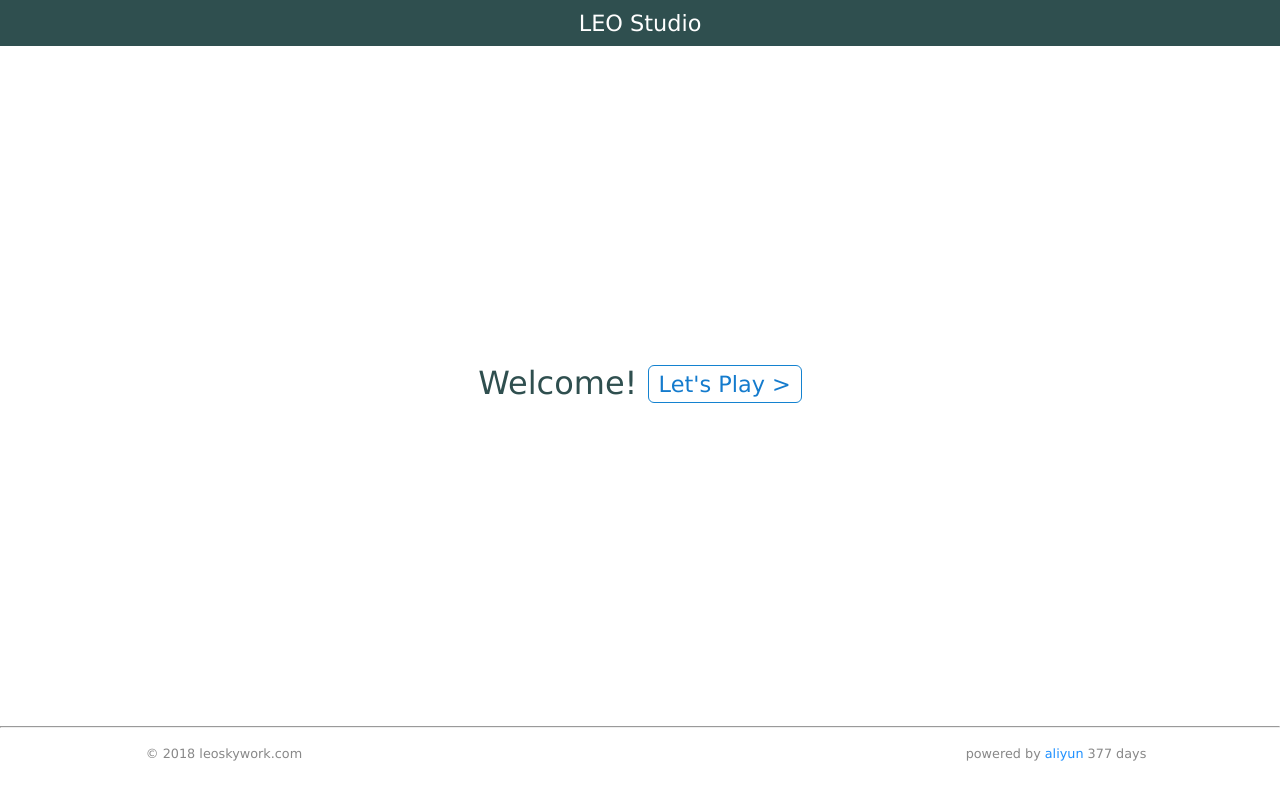
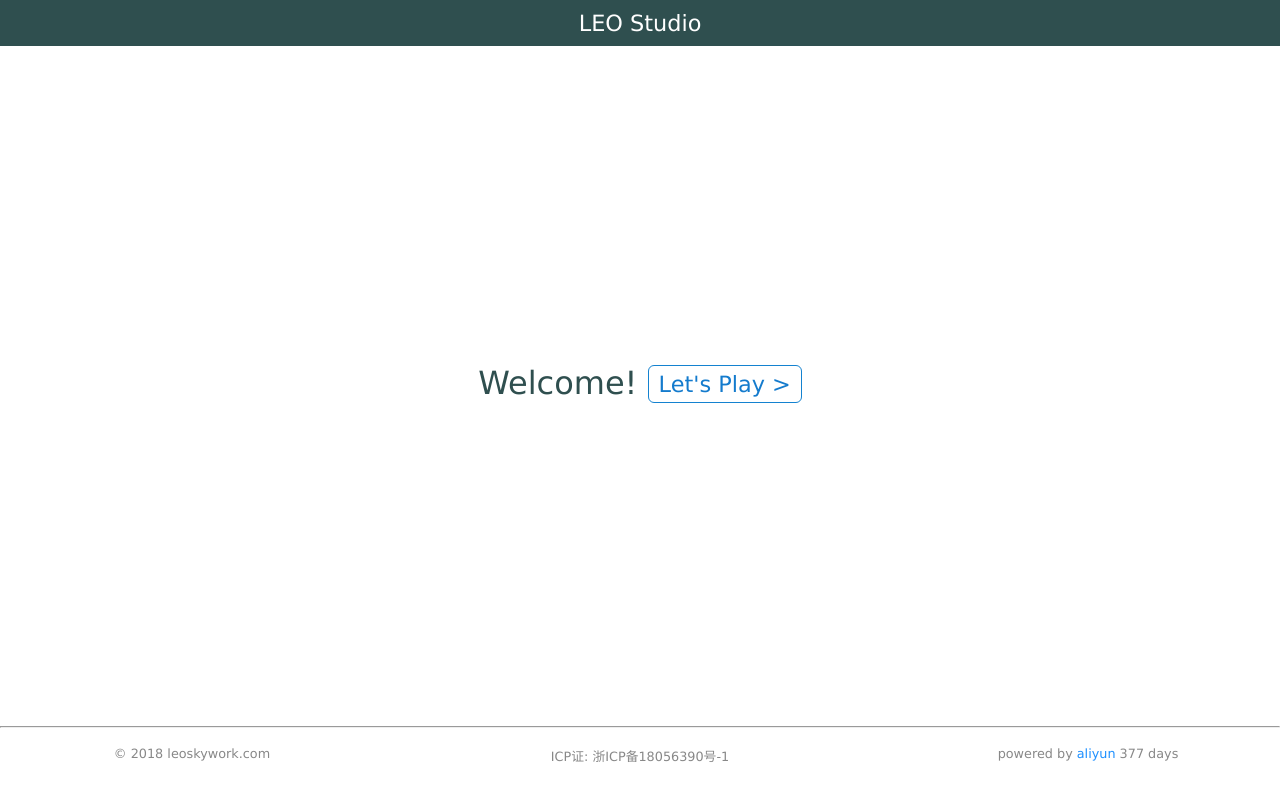
Before and after one commit to leoskywork/skywebmaster, a website: page index.html in a window 1280 px wide. Drawn offline with Linux system fonts and the light colour scheme; no server answers.

Commit message:
add ICP #

```diff
--- a/css/site.css
+++ b/css/site.css
@@ -84,7 +84,7 @@ a {
 }
 
 .footer-item {
-    flex-basis: 35%;
+    flex-basis: 30%;
     padding: 10px;
     box-sizing: border-box; /* include padding in width/height */
 }
--- a/index.html
+++ b/index.html
@@ -18,9 +18,12 @@
 		<div class="welcome-message" ><span>Welcome! </span><a class="button" href="/play2" target="_self">Let's Play ></a></div>
 	</div>
 	<hr>
-	<div class="footer color-light">
+	<div class="footer">
 	  <div class="footer-item">
-		  &copy; 2018 leoskywork.com
+		  <a class="color-light" href="http://leoskywork.com">&copy; 2018 leoskywork.com</a>
+	  </div>
+	  <div class="footer-item">
+	    <a class="color-light" href="http://www.beian.miit.gov.cn" target="_blank">ICP证: 浙ICP备18056390号-1</a>
 	  </div>
 	  <div class="footer-item">
 		<a class="color-light" title="live since 2018-12-10 midnight" href="https://promotion.aliyun.com/ntms/yunparter/invite.html?userCode=vh6uumxd"
```
Also changed, not shown: 1 other file.
